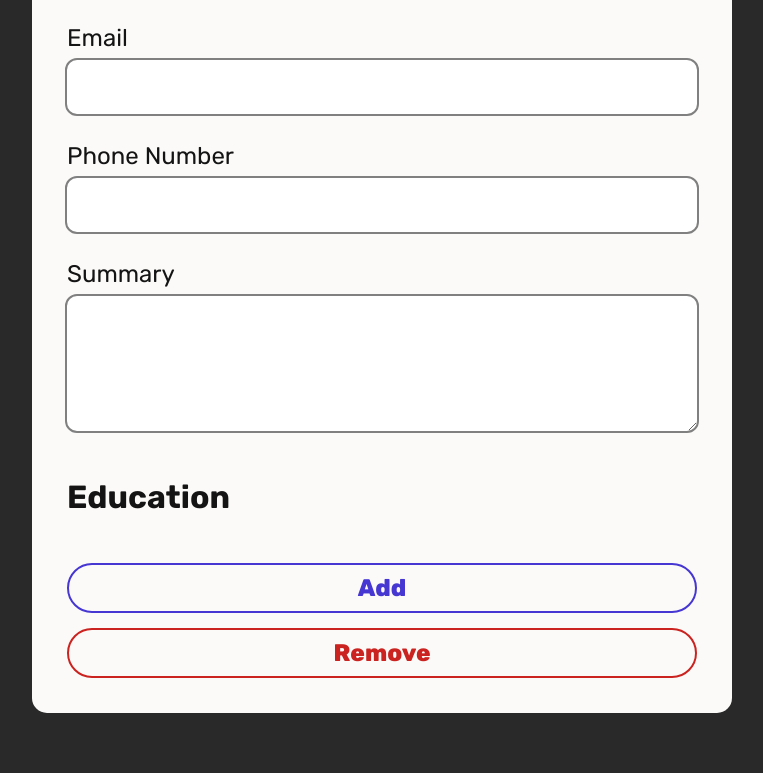
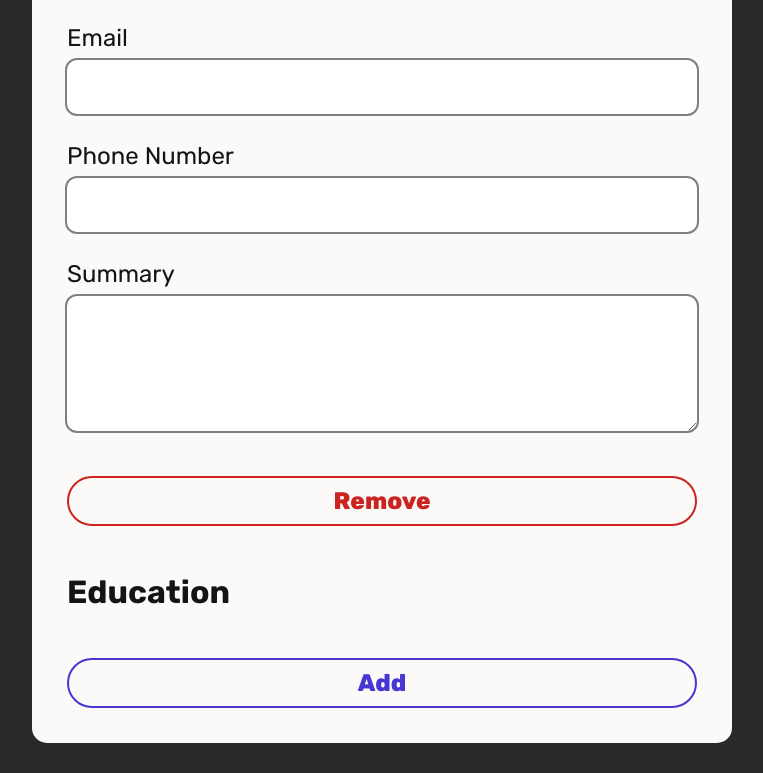
Before and after one commit to omardevelops/cv-app, a React (Vite) app: page / in a window 1280 px wide. Shown: the part 512-1285 px from the top of the page, without its empty margins (258-1021 px from the left). Before the commit the page ends 1255 px from the top, so only its background shows below. Built offline with nearby package versions, Linux system fonts and the light colour scheme; the HTML template or start-up script is replaced by a standard one; a web font is replaced by a local one.

Commit message:
fix: remove button position

```diff
--- a/src/App.css
+++ b/src/App.css
@@ -73,7 +73,7 @@ form fieldset legend {
 }
 
 /* Select Labels & Input Fields */
-form fieldset > legend + div {
+form fieldset legend + div > div {
   margin-top: 30px;
   display: flex;
   flex-direction: column;
@@ -110,7 +110,7 @@ form input[type='date'] {
   cursor: pointer;
 }
 
-form .btnGroup button {
+form button {
   width: 100%;
   height: 50px;
   font: inherit;
@@ -122,23 +122,23 @@ form .btnGroup button {
   transition: 0.1s;
   cursor: pointer;
 }
-form .btnGroup button:hover {
+form button:hover {
   transition: 0.1s;
 }
 
-form .btnGroup button.add {
+form button.add {
   color: var(--accent-color-3);
   border: 2px solid var(--accent-color-3);
 }
-form .btnGroup button.add:hover {
+form button.add:hover {
   background-color: var(--accent-color-3);
   color: white;
 }
-form .btnGroup button.remove {
+form button.remove {
   color: var(--accent-color-2);
   border: 2px solid var(--accent-color-2);
 }
-form .btnGroup button.remove:hover {
+form button.remove:hover {
   background-color: var(--accent-color-2);
   color: white;
 }
--- a/src/App.jsx
+++ b/src/App.jsx
@@ -59,7 +59,9 @@ class App extends React.Component {
     });
   };
 
-  removeFromSection = (e, section) => {};
+  removeFromSection = (e, section) => {
+    console.log(`remove ${section}`);
+  };
 
   render() {
     return (
--- a/src/components/Form.jsx
+++ b/src/components/Form.jsx
@@ -10,13 +10,15 @@ const sectionTemplate = {
 class Form extends React.Component {
   generateFormFields = (info, section) => {
     // Get array of generalInfo keys
-    const { handleChange } = this.props;
+    const { handleChange, removeFromSection } = this.props;
 
     return info.map((item, index) => {
       const infoKeys = Object.keys(item);
       const template = generateTemplate(infoKeys);
 
-      return infoKeys.map((key) => {
+      return (
+        <div id={index} key={index}>
+          {infoKeys.map((key) => {
             let inputElement;
             if (template[key].type === 'textarea') {
               inputElement = (
@@ -44,13 +46,19 @@ class Form extends React.Component {
                 <span>{`*Invalid Input. ${template[key].errorMsg ?? ''}`}</span>
               </label>
             );
-      });
+          })}
+
+          <button type="button" className="remove" onClick={removeFromSection}>
+            Remove
+          </button>
+        </div>
+      );
     });
   };
 
   // Allows
   generateAddRemoveBtns = (section) => {
-    const { addToSection, removeFromSection } = this.props;
+    const { addToSection } = this.props;
     if (section === 'education' || section === 'experience') {
       return (
         <div className="btnGroup">
@@ -60,13 +68,6 @@ class Form extends React.Component {
             onClick={(e) => addToSection(e, section)}
           >
             Add
-          </button>
-          <button
-            type="button"
-            className="remove"
-            onClick={(e) => removeFromSection(e, section)}
-          >
-            Remove
           </button>
         </div>
       );
```
Lines whose indentation alone changed are shown as unchanged.
